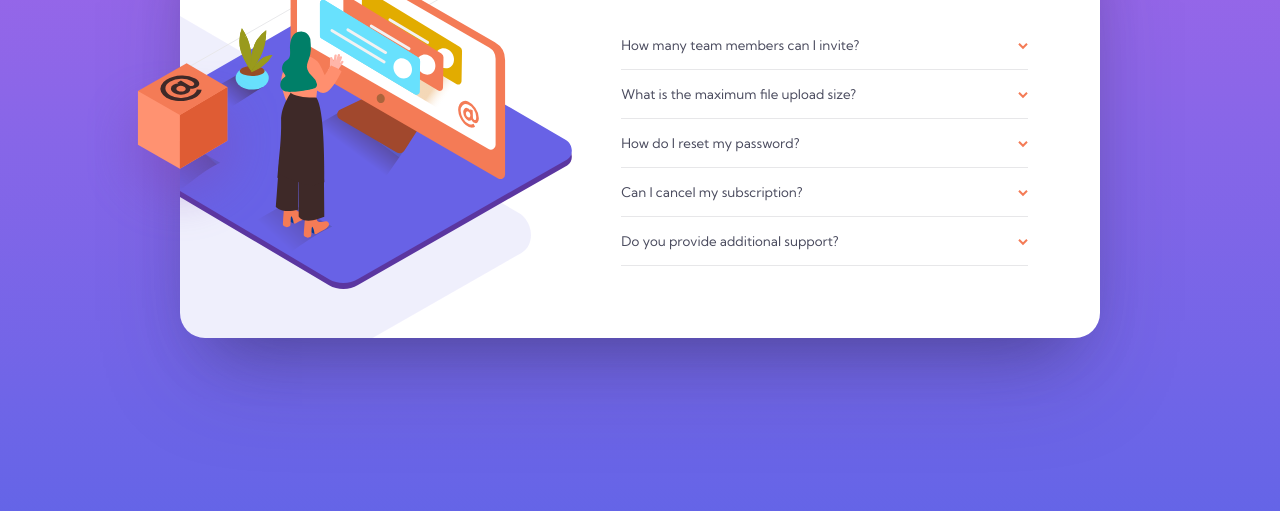
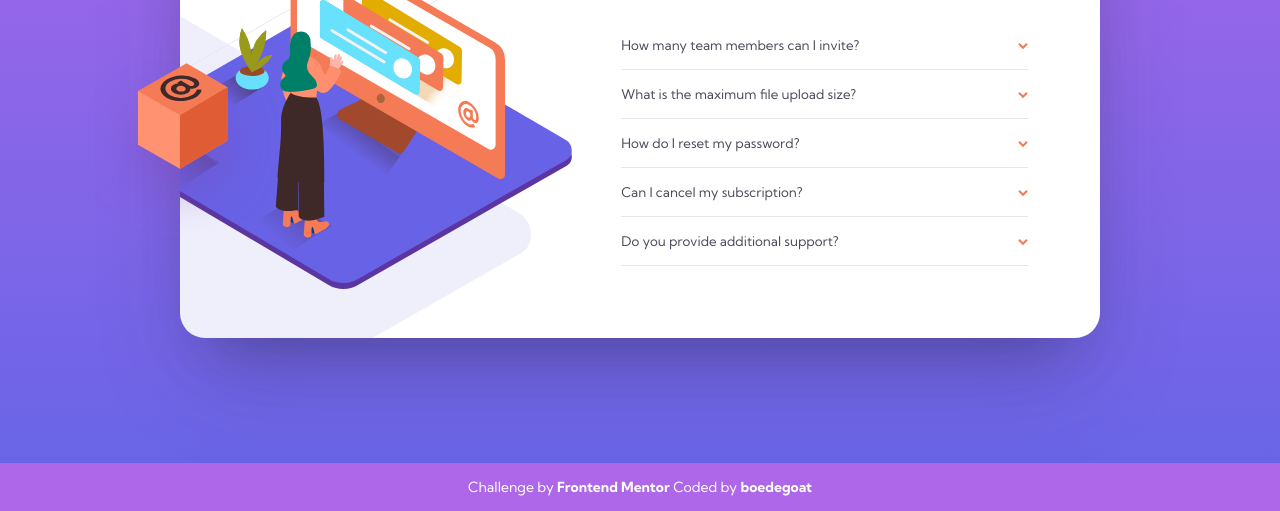
Before and after one commit to boedegoat/front-end-mentor-faq-accordion-card-main, a plain HTML site: page index.html in a window 1280 px wide. Shown: the part 289-800 px from the top of the page. Drawn offline with Linux system fonts and the light colour scheme.

Commit message:
style attribution

```diff
--- a/index.html
+++ b/index.html
@@ -85,11 +85,10 @@
       </div>
     </div>
 
-    <!-- credits -->
-    <!-- <div class="attribution">
+    <div class="attribution">
       Challenge by
-      <a href="https://www.frontendmentor.io?ref=challenge" target="_blank">Frontend Mentor</a>.
-      Coded by <a href="#">Your Name Here</a>.
-    </div> -->
+      <a href="https://www.frontendmentor.io?ref=challenge" target="_blank">Frontend Mentor</a>
+      Coded by <a href="#">boedegoat</a>
+    </div>
   </body>
 </html>
--- a/style.css
+++ b/style.css
@@ -21,6 +21,7 @@ body {
   display: flex;
   justify-content: center;
   align-items: center;
+  flex-direction: column;
 }
 
 .accordion {
@@ -130,11 +131,28 @@ body {
   overflow-y: auto;
 }
 
+.attribution {
+  color: #fff;
+  background: var(--gradient-violet);
+  padding: 15px;
+  cursor: default;
+  position: fixed;
+  width: 100%;
+  bottom: 0;
+  text-align: center;
+  font-size: clamp(10px, 3vw, 14px);
+}
+.attribution a {
+  color: inherit;
+  font-weight: bold;
+  text-decoration: none;
+}
+
 /* mobile breakpoints */
 @media (max-width: 1000px) {
   .accordion {
     flex-direction: column;
-    margin: 150px 27px 27px;
+    margin: 150px 27px 90px;
   }
 
   .accordion__img {
```
